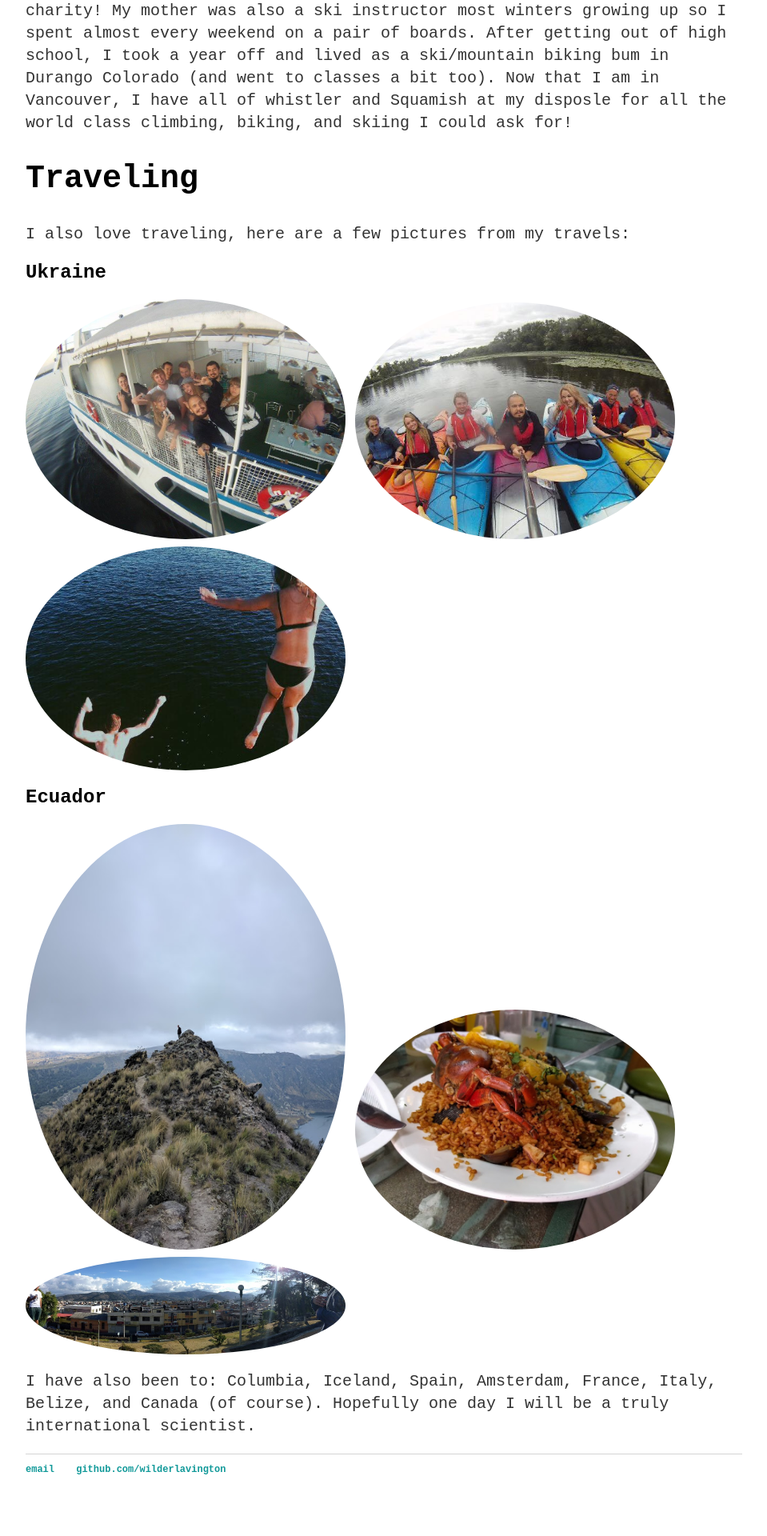
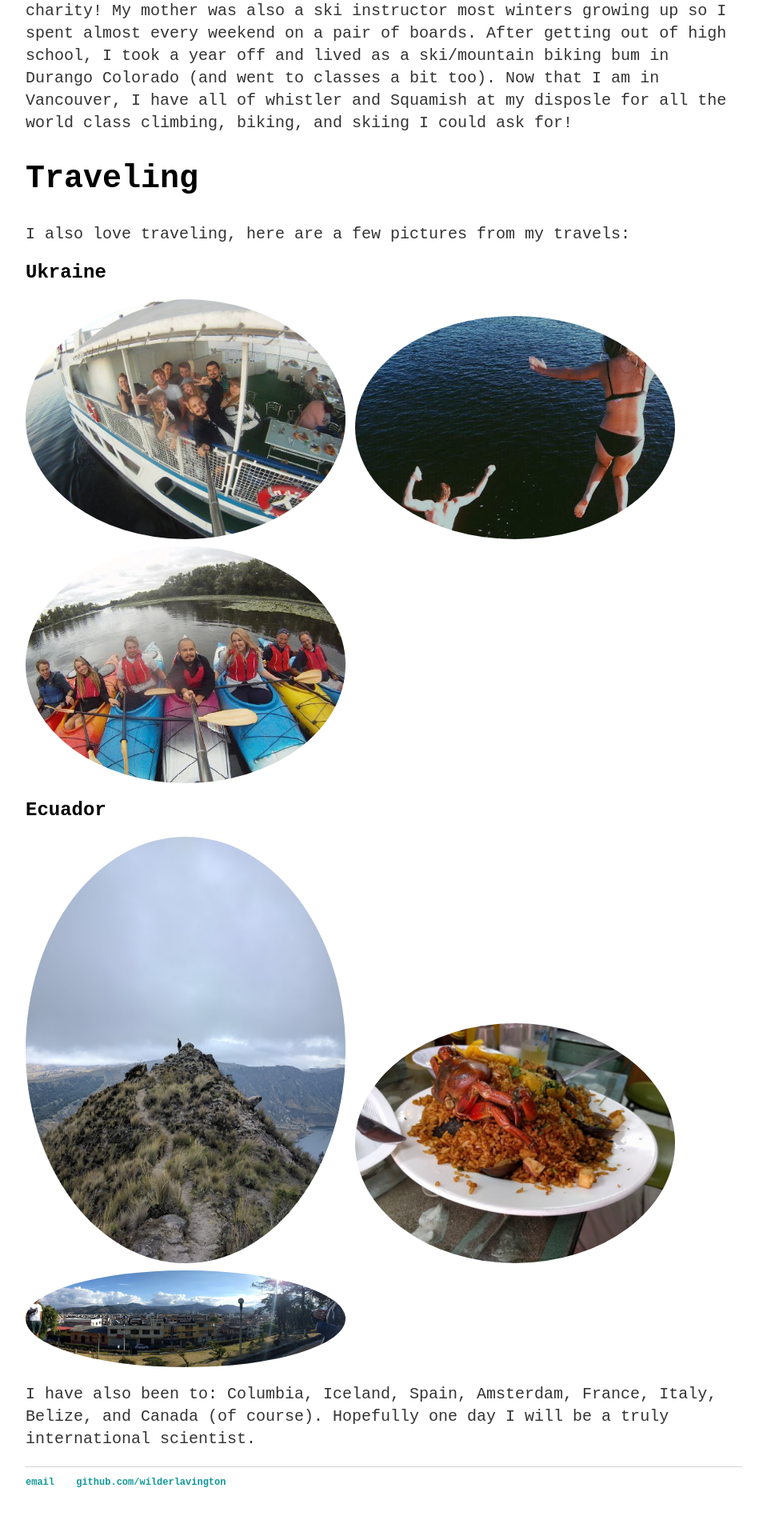
Before and after one commit to WilderLavington/old_web_page, a Jekyll site: the page built from about/index.md, in a window 1280 px wide. Shown: the part 693-2613 px from the top of the page at 80% size, without its empty margins (160-1119 px from the left). Built offline with Jekyll 4.4.1, drawn with Linux system fonts in a browser that asks for light colours; our own code applies the rules of GitHub Pages for plain Markdown files.

Commit message:
Update index.md

```diff
--- a/about/index.md
+++ b/about/index.md
@@ -10,8 +10,8 @@ I also love traveling, here are a few pictures from my travels:
 
 ## Ukraine
 <a href="url"><img src="https://wilderlavington.github.io/assets/ukraine/ukraine1.jpg" height="auto" width="400" style="border-radius:50%"></a>
+<a href="url"><img src="https://wilderlavington.github.io/assets/ukraine/ukraine3.jpg" height="auto" width="400" style="border-radius:50%"></a>
 <a href="url"><img src="https://wilderlavington.github.io/assets/ukraine/ukraine2.jpg" height="auto" width="400" style="border-radius:50%"></a>
-<a href="url"><img src="https://wilderlavington.github.io/assets/ukraine/ukraine3.jpg" height="auto" width="400" style="border-radius:50%"></a>
 
 ## Ecuador
 <a href="url"><img src="https://wilderlavington.github.io/assets/ecuador/ecuador1.jpg" height="auto" width="400" style="border-radius:50%"></a>
```
